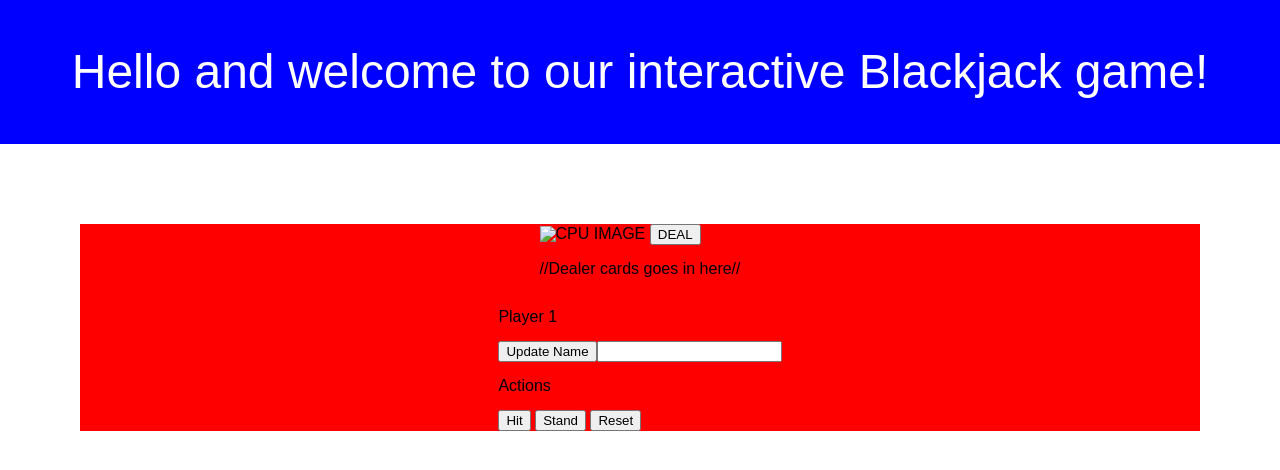
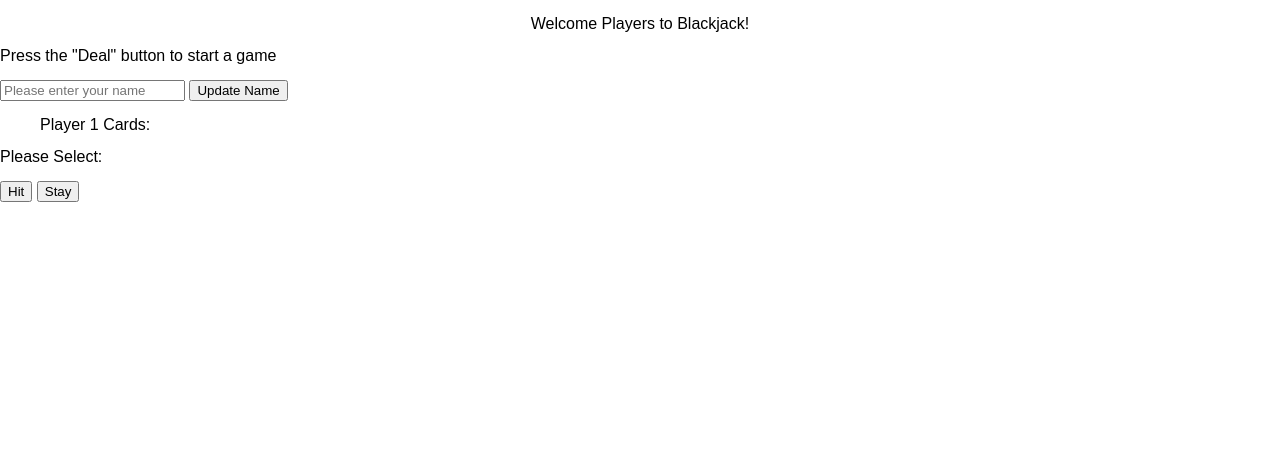
Before and after one commit to DRibeiro1124/blackjack-project, a website: page public/index.html in a window 1280 px wide. Drawn offline with Linux system fonts and the light colour scheme.

Commit message:
Added todo list

```diff
--- a/public/index.html
+++ b/public/index.html
@@ -9,26 +9,22 @@
 
   <body>
     <main>
-      <header id="intro">
-        <p>Hello <span></span>and welcome to our interactive Blackjack game!</p>
-      </header>
-      <section class="participants">
+       <p id="intro">Welcome Players to Blackjack!</p>
+       <p class="dealCards">Press the "Deal" button to start a game</p>
         <section>
-          <img src="#" alt="CPU IMAGE">
-          <button>DEAL</button>
-          <p>//Dealer cards goes in here//</p>
+          <section id="player-name">
+            <input type="text" placeholder="Please enter your name">
+            <button>Update Name</button>
+          </section>
+          <section>
+            <ol>Player 1 Cards:</ol>
+          </section>
+          <section>
+            <p>Please Select:</p>
+            <button>Hit</button>
+            <button>Stay</button>
+          </section>
         </section>
-        <section>
-          <p>Player 1</p>
-          <button>Update Name</button><input type="text">
-            <section>
-              <p>Actions</p>
-              <button>Hit</button>
-              <button>Stand</button>
-              <button>Reset</button>
-            </section>
-        </section>
-      </section>
     </main>
     <script src="/main.js" charset="utf-8"></script>
   </body>
--- a/public/main.js
+++ b/public/main.js
@@ -1,5 +1,11 @@
-const main = () => {
-  document.querySelector('h1').textContent += '?'
+let deck = []
+
+const createDeck = () => {
+  let suits = ['Spade', 'Hearts', 'Diamonds', 'Clubs']
+
+  // let cardsBruno = [[2, 2], [3, 3], ['Ace', 11]]
+  let cards = ['2', '3', '4', '5', '6', '7', '8', '9', '10', 'Jack', 'Queen', 'King', 'Ace']
+  let cardValues = [2, 3, 4, 5, 6, 7, 8, 9, 10, 10, 10, 10, 11]
 }
 
-document.addEventListener('DOMContentLoaded', main)
+document.addEventListener('DOMContentLoaded', createDeck)
--- a/public/screen.css
+++ b/public/screen.css
@@ -11,18 +11,4 @@ body {
 #intro {
   display: flex;
   justify-content: center;
-  background-color: blue;
-  font-family: fantasy;
-  font-size: 3em;
-  color: white;
 }
-
-.participants {
-  display: flex;
-  flex-direction: column;
-  justify-content: center;
-  border: 2em;
-  margin: 5em;
-  background-color: red;
-  align-items: center;
-}
```
Also changed, not shown: public/todo.md (added, +6 -0 lines), 1 other file.
